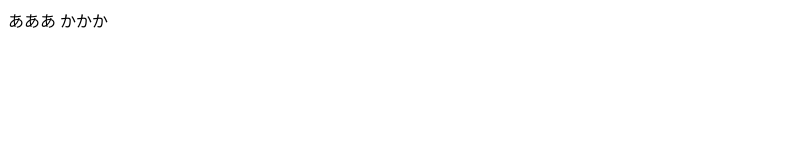
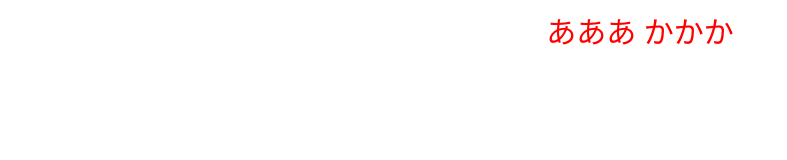
Before and after one commit to zd3F13/thirdTest, a plain HTML site: page index.html in a window 1280 px wide. Shown: the whole page, without its empty margins (0-787 px from the left). Drawn offline with Linux system fonts and the light colour scheme.

Commit message:
CSS追加

```diff
--- /dev/null
+++ b/css/style.css
@@ -0,0 +1,7 @@
+@charset "UTF-8";
+
+body {
+  color: #f00;
+  font-size: 30px;
+  text-align: center;
+}
--- a/index.html
+++ b/index.html
@@ -3,6 +3,7 @@
 <head>
   <meta charset="UTF-8">
   <title>Git Test03</title>
+  <link rel="stylesheet" href="css/style.css">
 </head>
 <body>
   あああ
```
